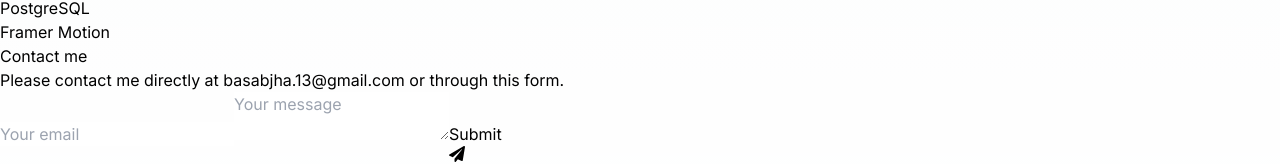
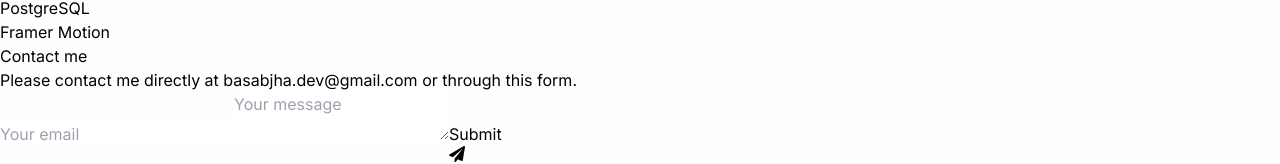
Before and after one commit to comethrusws/portfoliov2, a Next.js app: page / in a window 1280 px wide. Shown: the part 5415-5579 px from the top of the page. Built offline with nearby package versions, Linux system fonts and the light colour scheme.

Commit message:
Commit #7.5: Updsted CV & Contact email

```diff
--- a/components/contact.tsx
+++ b/components/contact.tsx
@@ -34,7 +34,7 @@ export default function Contact() {
       <p className="text-gray-300 -mt-6 dark:text-white/80">
         Please contact me directly at{" "}
         <a className="underline" href="mailto:basabjha.13@gmail.com">
-          basabjha.13@gmail.com
+          basabjha.dev@gmail.com
         </a>{" "}
         or through this form.
       </p>
```
Also changed, not shown: 1 other file (tests, documents, lock files or other folders).
